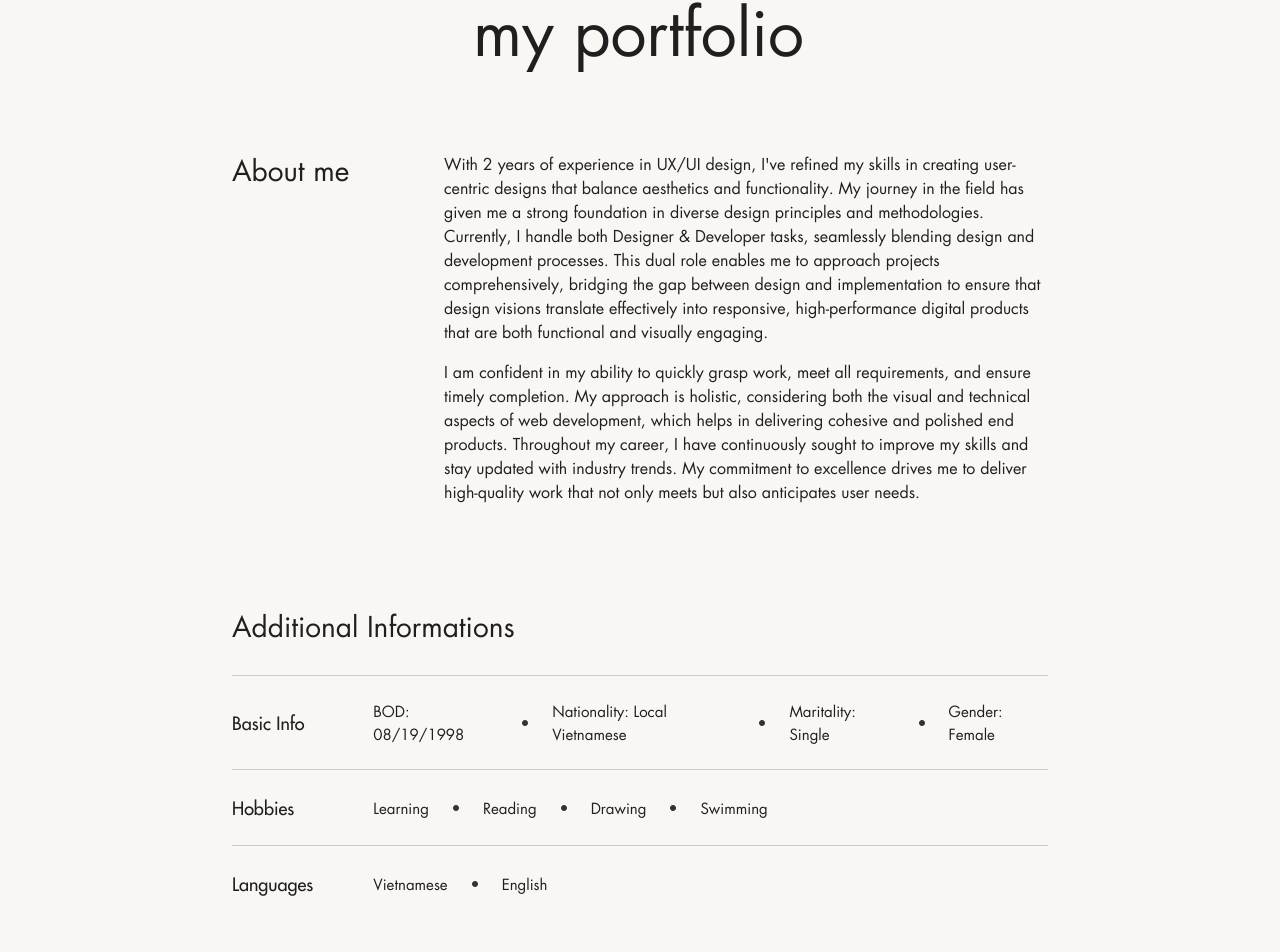
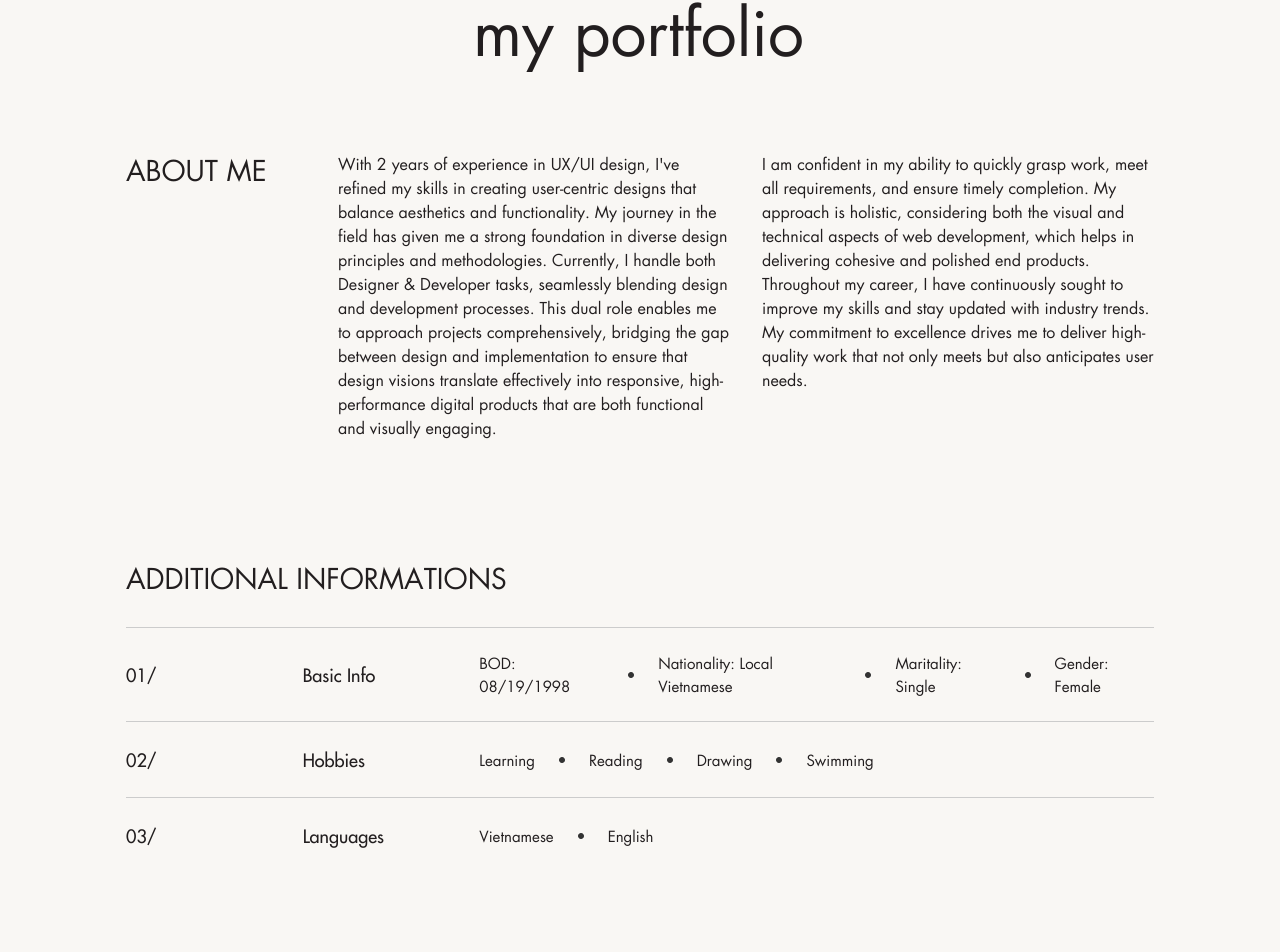
Before and after one commit to Nthuyduong/nthuyduong.github.io, a React (Create React App) app: page /about in a window 1280 px wide. Shown: the part 764-1716 px from the top of the page. Built offline with nearby package versions, Linux system fonts and the light colour scheme.

Commit message:
about page

```diff
--- a/src/pages/about.js
+++ b/src/pages/about.js
@@ -242,11 +242,11 @@ const About = () => {
       <div className="mt-5 md:mt-6">
         <div className="section">
           <div className="md:grid grid-cols-12 gap-5 animate slideInUp animate--delay-slow">
-            <div className="col-span-2"></div>
+            <div className="col-span-1"></div>
             <div className="col-span-2">
-              <div className="heading_5">About me</div>
+              <div className="heading_5 hidden md:block">ABOUT ME</div>
             </div>
-            <div className="col-span-6">
+            <div className="col-span-4">
 
               <div className="md:mb-3 mb-3">With 2 years of experience in UX/UI design, I've refined my skills in creating user-centric designs that balance aesthetics
                 and functionality. My journey in the field has given me a strong foundation in diverse design principles and methodologies.
@@ -255,15 +255,17 @@ const About = () => {
                 to ensure that design visions translate effectively into responsive, high-performance digital products that are
                 both functional and visually engaging.
               </div>
+
+            </div>
+            <div className="col-span-4">
               <div className="">
                 I am confident in my ability to quickly grasp work, meet all requirements, and ensure timely completion.
                 My approach is holistic, considering both the visual and technical aspects of web development, which helps
                 in delivering cohesive and polished end products. Throughout my career, I have continuously sought to improve my skills and
                 stay updated with industry trends. My commitment to excellence drives me to deliver
                 high-quality work that not only meets but also anticipates user needs.
-              </div>
-            </div>
-            <div className="col-span-2"></div>
+              </div></div>
+            <div className="col-span-1"></div>
           </div>
         </div>
 
@@ -272,15 +274,18 @@ const About = () => {
       <div className="additional-info">
         <div className="mt-5 md:mt-7 section">
           <div className="md:grid grid-cols-12 gap-5 py-4 animate slideInUp">
-            <div className="md:col-span-2"></div>
-            <div className="md:col-span-8">
-              <div className="mb-5 heading_5">Additional Informations</div>
+            <div className="md:col-span-1"></div>
+            <div className="md:col-span-10">
+              <div className="mb-5 heading_5">ADDITIONAL INFORMATIONS</div>
               <div className="md:grid grid-cols-12 py-4 items-center gap-5 border-t border-solid border-ccc">
                 <div className="col-span-2 medium_text cursor-text-wrp">
+                  01/
+                </div>
+                <div className="col-span-2 medium_text cursor-text-wrp mb-3 md:mb-0">
                   Basic Info
                 </div>
-                <div className="col-span-10">
-                  <div className="block sm:flex md:flex lg:flex items-center md:justify-start gap-5 lg:gap-0 body_text cursor-text-wrp">
+                <div className="col-span-8">
+                  <div className="block md:flex lg:flex items-center md:justify-start gap-5 lg:gap-0 body_text cursor-text-wrp">
                     <div className="md:mb-0 mb-2">BOD: 08/19/1998</div>
                     <img className="md:block hidden lg:mx-4 md:mx-0 about-dot sm:mx-2 mx-0" src="./images/about/Ellipse27.webp" alt="#" loading="lazy"></img>
                     <div className="md:mb-0 mb-2">Nationality: Local Vietnamese</div>
@@ -293,9 +298,12 @@ const About = () => {
               </div>
               <div className="md:grid grid-cols-12 gap-5 py-4 items-center border-t border-solid border-ccc">
                 <div className="col-span-2 medium_text cursor-text-wrp">
+                  02/
+                </div>
+                <div className="col-span-2 medium_text cursor-text-wrp mb-3 md:mb-0">
                   Hobbies
                 </div>
-                <div className="col-span-10">
+                <div className="col-span-8">
                   <div className="block sm:flex md:flex lg:flex items-center lg:justify-start pb-0 body_text cursor-text-wrp gap-5 md:gap-0">
                     <div className="md:mb-0 mb-2">Learning</div>
                     <img className="md:block hidden md:mx-4 about-dot" src="./images/about/Ellipse27.webp" alt="#" loading="lazy"></img>
@@ -309,9 +317,12 @@ const About = () => {
               </div>
               <div className="md:grid grid-cols-12 gap-5 pt-4 items-center border-t border-solid border-ccc">
                 <div className="col-span-2 medium_text cursor-text-wrp">
+                  03/
+                </div>
+                <div className="col-span-2 medium_text cursor-text-wrp mb-3 md:mb-0">
                   Languages
                 </div>
-                <div className="col-span-10">
+                <div className="col-span-8">
                   <div className="block sm:flex md:flex lg:flex items-center lg:justify-start pb-0 body_text cursor-text-wrp gap-5 md:gap-0">
                     <div className="md:mb-0 mb-2">Vietnamese</div>
                     <img className="md:block hidden md:mx-4 about-dot" src="./images/about/Ellipse27.webp" alt="#" loading="lazy"></img>
@@ -320,7 +331,7 @@ const About = () => {
                 </div>
               </div>
             </div>
-            <div className="md:col-span-2"></div>
+            <div className="md:col-span-1"></div>
           </div>
         </div>
       </div>
@@ -388,7 +399,7 @@ const About = () => {
                   <div className="skill-container">
                     {skill.skills.map((skill, index) => (
                       <div className="flex pb-1 border-b border-solid border-ccc mb-2" key={index}>
-                        <div className="cursor-text-wrp body_text mr-auto">{index + 1}/</div>
+                        <div className="cursor-text-wrp body_text mr-auto">0{index + 1}.</div>
                         <div className="cursor-text-wrp skill-name body_text">{skill}</div>
                       </div>
                     ))}
@@ -412,7 +423,7 @@ const About = () => {
                       <div className="skill-container w-[60%] pt-2">
                         {skill.skills.map((skill, index) => (
                           <div className="flex pb-1 border-b border-solid border-ccc mb-2" key={index}>
-                            <div className="cursor-text-wrp body_text mr-auto">{index + 1}/</div>
+                            <div className="cursor-text-wrp body_text mr-auto">0{index + 1}.</div>
                             <div className="cursor-text-wrp skill-name body_text">{skill}</div>
                           </div>
                         ))}
@@ -482,7 +493,7 @@ const About = () => {
       {/* Educational background */}
       <div className="bg-primary">
         <div className="section pt-5 md:pt-8 md:mt-8 mt-6">
-          <div className="mb-6 heading_5 mr-auto animate slideInUp">EDUCATIONAL BACKGROUND</div>
+          <div className="mb-7 heading_5 mr-auto animate slideInUp">EDUCATIONAL BACKGROUND</div>
         </div>
         <div className="timeline page-element pb-5 md:pb-8">
           <div className="section">
```
Lines whose indentation alone changed are shown as unchanged.
